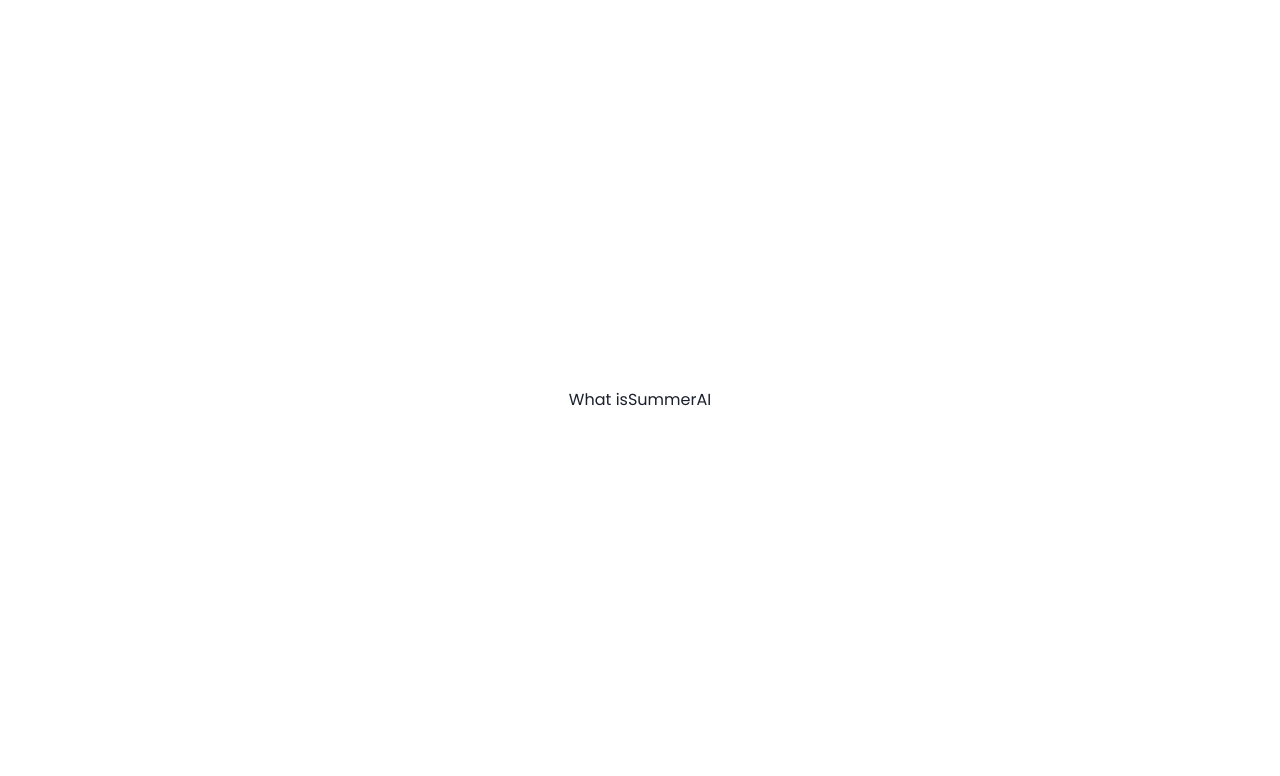
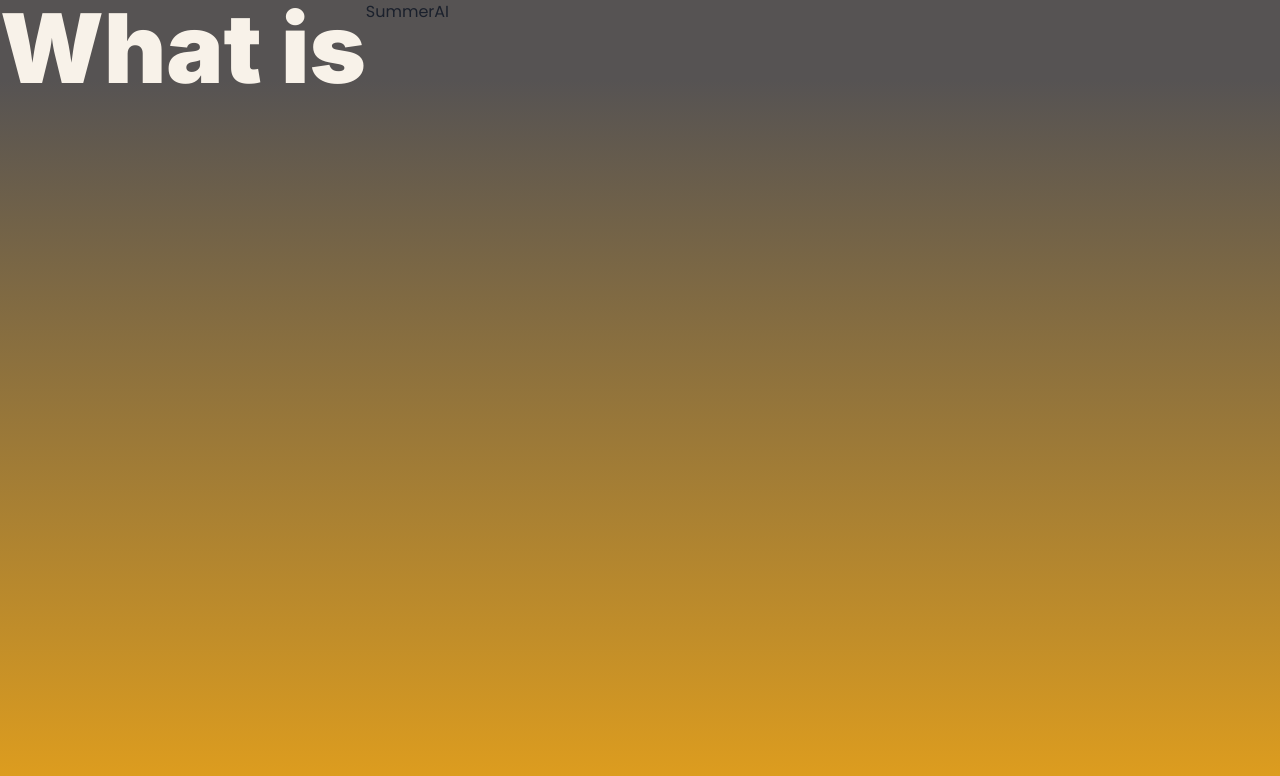
Before and after one commit to HariVP03/summary-ai, a Next.js app: page /components/Read in a window 1280 px wide. Shown: the top 776 px of the page. Built offline with nearby package versions, Linux system fonts and the light colour scheme.

Commit message:
halka phulka kaam

```diff
--- a/src/pages/components/Read.tsx
+++ b/src/pages/components/Read.tsx
@@ -1,10 +1,18 @@
 import React from "react";
+import { Inter } from 'next/font/google';
+import { Roboto } from 'next/font/google';
+
+const roboto = Roboto({
+  weight: '900',
+  subsets: ['latin'],
+});
+const inter = Inter({ subsets: ['latin'] });
 
 export default function Read(){
     return(
-        <main  className="w-screen h-screen flex justify-center items-center bg-gradient-to-t from-trueGray-700 via-transparent to-yellow-600">
+        <main  className="w-screen h-screen flex bac2">
             <div className="flex flex-row">
-                <h1>What is</h1>
+                <h1 className={inter.className+ ` font-black text-8xl text-[#F8F2E9] `}>What is</h1>
                 <h1>SummerAI</h1>
             </div>
         </main>
--- a/src/styles/globals.css
+++ b/src/styles/globals.css
@@ -6,3 +6,6 @@
 .bac{
   background: linear-gradient(180deg, #E19F1D 10%, rgba(86, 83, 83, 1) 100%);
 }
+.bac2{
+  background: linear-gradient(180deg, rgba(86, 83, 83, 1) 10%,#E19F1D 100%);
+}
```
